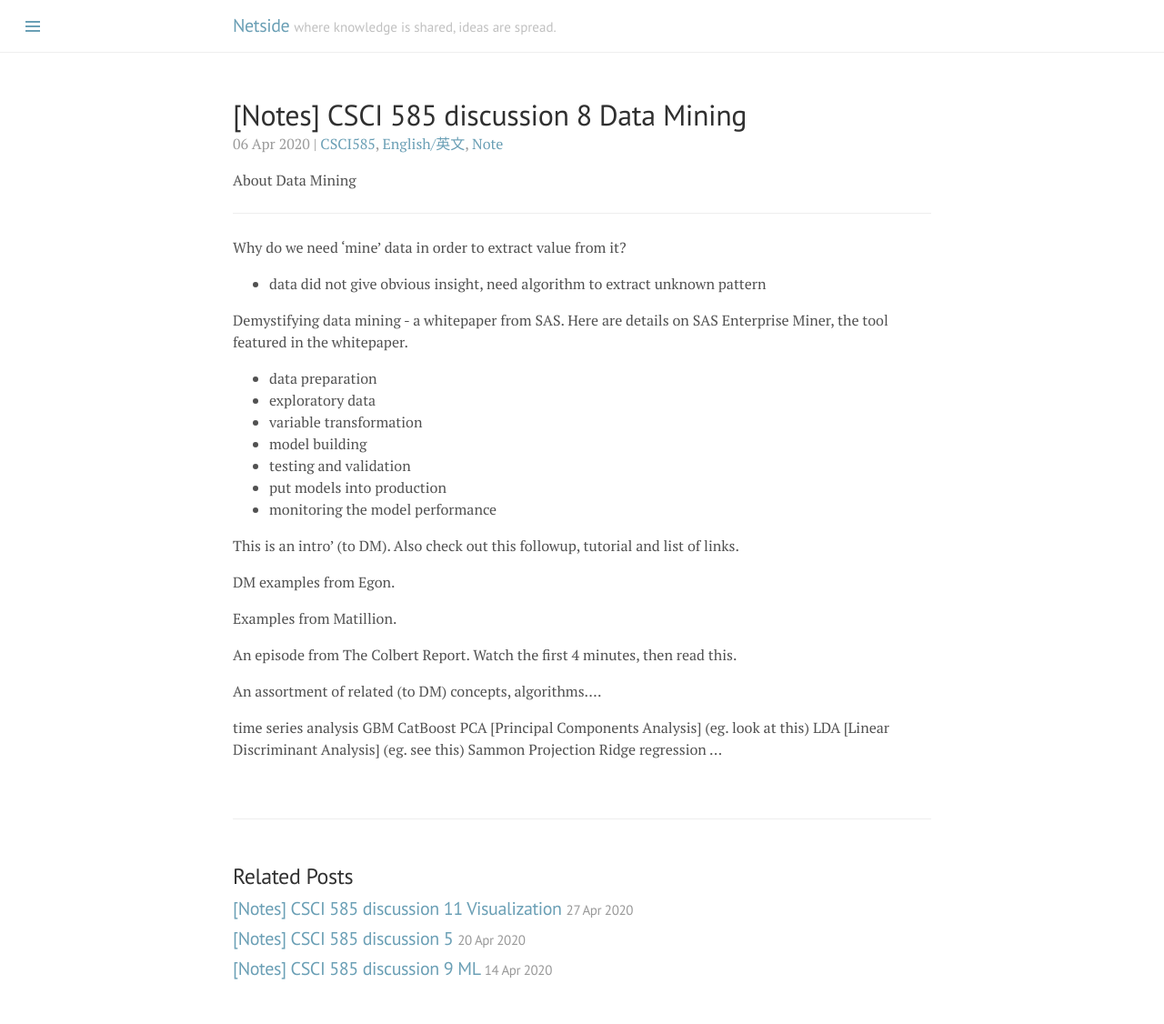
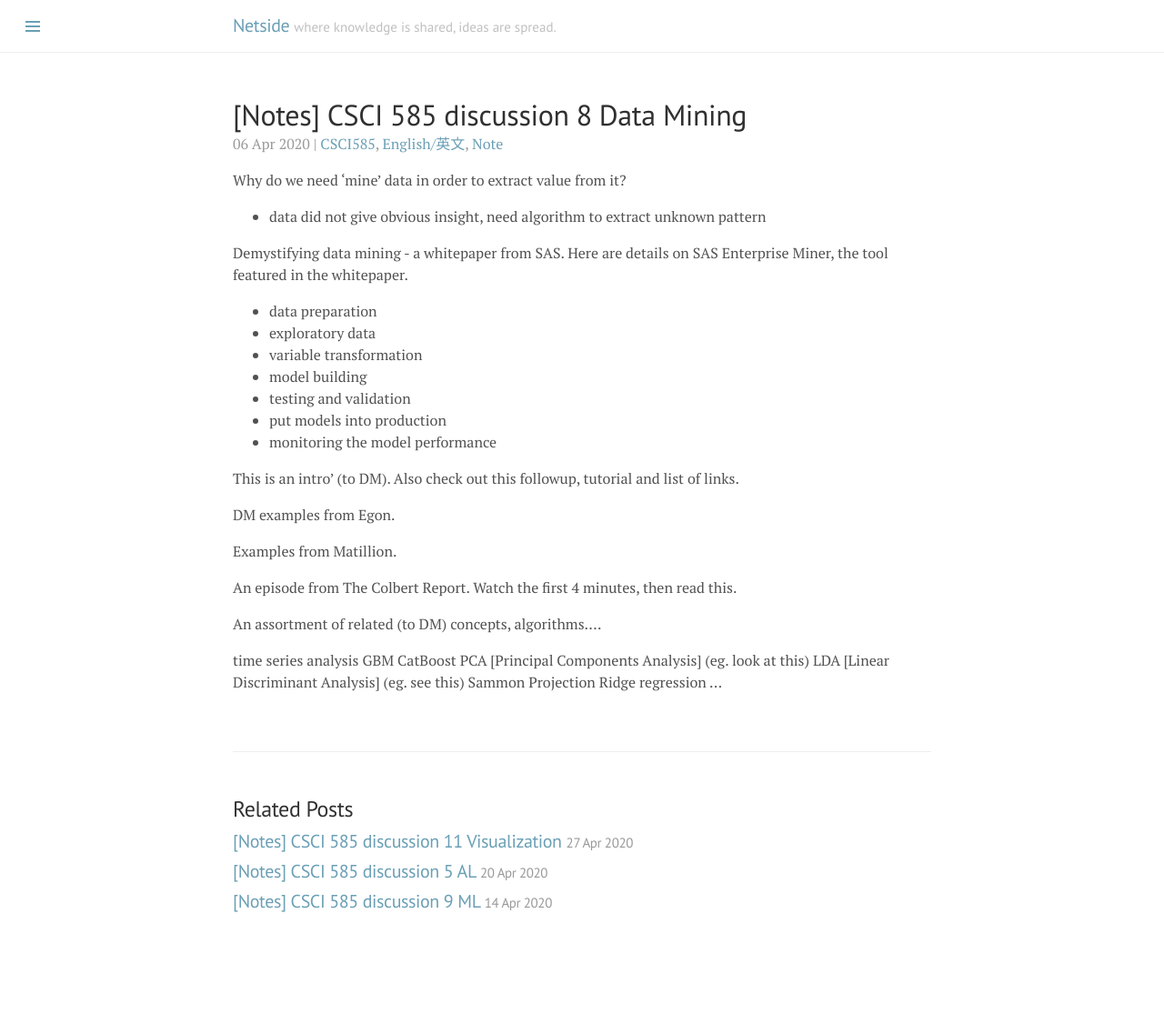
Before and after one commit to SuperElephant/blog_jekyll, a Jekyll site: the page built from _posts/notes/csci585/2020-04-06-585_diss_8_Data_M.md, in a window 1280 px wide. Shown: the whole page at 91% size. Built offline with Jekyll 4.4.1, drawn with Linux system fonts in a browser that asks for light colours; comment, search, counter and statistics services are not loaded; after the commit the page ends 1052 px from its top, so only the background shows below that.

Commit message:
small fix

```diff
--- a/_posts/notes/csci585/2020-04-06-585_diss_8_Data_M.md
+++ b/_posts/notes/csci585/2020-04-06-585_diss_8_Data_M.md
@@ -3,12 +3,8 @@ layout: post
 title: "[Notes] CSCI 585 discussion 8 Data Mining
 "
 tags: [csci585, eng, note]
-excerpt_separator: ---
 ---
 
-About Data Mining
-
----
 
 Why do we need 'mine' data in order to extract value from it?
 - data did not give obvious insight, need algorithm to extract unknown pattern
--- a/_posts/notes/csci585/2020-04-20-585_diss_10_AI.md
+++ b/_posts/notes/csci585/2020-04-20-585_diss_10_AI.md
@@ -1,14 +1,10 @@
 ---
 layout: post
-title: "[Notes] CSCI 585 discussion 5
+title: "[Notes] CSCI 585 discussion 5 AL
 "
 tags: [csci585, eng, note]
-excerpt_separator: ---
 ---
 
-AI
-
----
 
 Dangers of AI...
 We discussed the first five of these, last week:
```
Also changed, not shown: _posts/notes/csci585/2020-03-09-858_diss_5_BI.md (+0 -5 lines), _posts/notes/csci585/2020-03-23-585_diss_6_big_data.md (+0 -3 lines), _posts/notes/csci585/2020-04-14-585_diss_9_ML.md (+0 -4 lines), _posts/notes/csci585/2020-04-27-585_diss_11_viz.md (+0 -5 lines).
